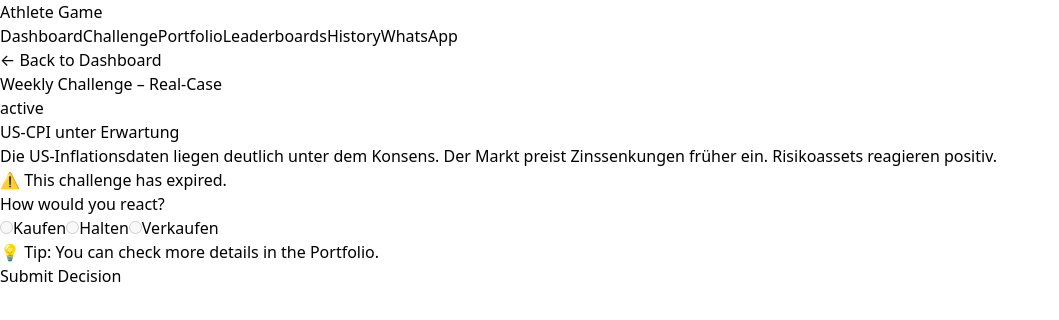
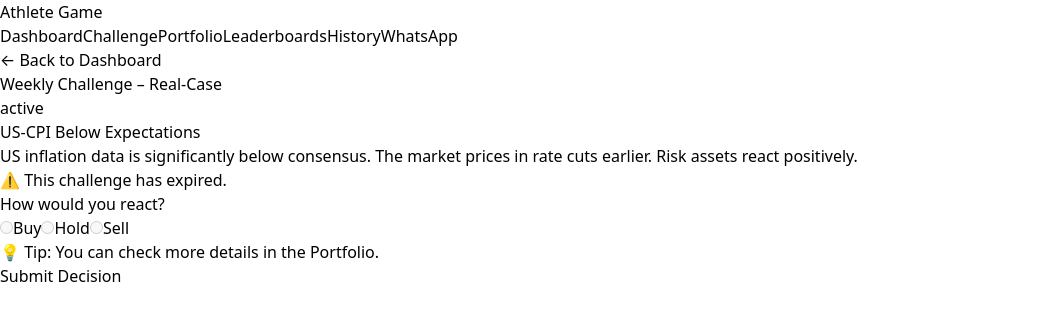
Before and after one commit to renatoschneeberger/athlethe_game, a React (Vite) app: page /app/challenge in a window 1280 px wide. Shown: the top 320 px of the page, without its empty margins (0-1059 px from the left). Built offline with nearby package versions, Linux system fonts and the light colour scheme.

Commit message:
Translate all remaining German text: mock data (session, challenge, portfolio, whatsapp) and component aria-labels

```diff
--- a/src/components/Modal.jsx
+++ b/src/components/Modal.jsx
@@ -32,7 +32,7 @@ export default function Modal({ isOpen, onClose, title, children, className = ''
             <button
               onClick={onClose}
               className="text-gray-400 hover:text-gray-600 focus:outline-none"
-              aria-label="Schließen"
+              aria-label="Close"
             >
               <svg className="w-6 h-6" fill="none" stroke="currentColor" viewBox="0 0 24 24">
                 <path strokeLinecap="round" strokeLinejoin="round" strokeWidth={2} d="M6 18L18 6M6 6l12 12" />
--- a/src/components/Toast.jsx
+++ b/src/components/Toast.jsx
@@ -39,7 +39,7 @@ export default function Toast() {
         <button
           onClick={() => setToast(null)}
           className="ml-2 hover:opacity-75"
-          aria-label="Schließen"
+          aria-label="Close"
         >
           <svg className="w-4 h-4" fill="none" stroke="currentColor" viewBox="0 0 24 24">
             <path strokeLinecap="round" strokeLinejoin="round" strokeWidth={2} d="M6 18L18 6M6 6l12 12" />
--- a/src/data/challenge.json
+++ b/src/data/challenge.json
@@ -1,8 +1,8 @@
 {
   "id": "w7",
-  "title": "US-CPI unter Erwartung",
-  "brief": "Die US-Inflationsdaten liegen deutlich unter dem Konsens. Der Markt preist Zinssenkungen früher ein. Risikoassets reagieren positiv.",
+  "title": "US-CPI Below Expectations",
+  "brief": "US inflation data is significantly below consensus. The market prices in rate cuts earlier. Risk assets react positively.",
   "deadline": "2025-10-27T08:00:00Z",
   "status": "active",
-  "actions": ["Kaufen", "Halten", "Verkaufen"]
+  "actions": ["Buy", "Hold", "Sell"]
 }
--- a/src/data/portfolio.json
+++ b/src/data/portfolio.json
@@ -12,7 +12,7 @@
       "symbol": "BTC",
       "qty": 1.0,
       "price": 64000,
-      "rationale": "CPI tiefer als erwartet → Momentum"
+      "rationale": "CPI lower than expected → Momentum"
     },
     {
       "id": "t2",
@@ -21,7 +21,7 @@
       "symbol": "ETH",
       "qty": 30.0,
       "price": 3200,
-      "rationale": "Merge erfolgreich – langfristig bullish"
+      "rationale": "Merge successful – long-term bullish"
     },
     {
       "id": "t3",
@@ -30,7 +30,7 @@
       "symbol": "BTC",
       "qty": 1.0,
       "price": 66000,
-      "rationale": "Nachkauf nach Korrektur"
+      "rationale": "Buy after correction"
     },
     {
       "id": "t4",
@@ -39,7 +39,7 @@
       "symbol": "ETH",
       "qty": 20.0,
       "price": 3300,
-      "rationale": "Diversifikation Portfolio"
+      "rationale": "Portfolio diversification"
     }
   ]
 }
--- a/src/data/session.json
+++ b/src/data/session.json
@@ -6,27 +6,27 @@
   "questions": [
     {
       "id": "q1",
-      "title": "FED senkt Leitzins um 25 bp – was tust du?",
-      "context": "Die US-Notenbank hat den Leitzins um 25 Basispunkte gesenkt. Der Markt reagiert positiv auf die lockere Geldpolitik.",
-      "options": ["Kaufen", "Halten", "Verkaufen"],
-      "correct": "Kaufen",
-      "explanation": "Lockerere Geldpolitik stützt Risikoassets – kurzfristig positiv."
+      "title": "FED cuts interest rate by 25 bp – what do you do?",
+      "context": "The US Federal Reserve has cut the interest rate by 25 basis points. The market reacts positively to the loose monetary policy.",
+      "options": ["Buy", "Hold", "Sell"],
+      "correct": "Buy",
+      "explanation": "Loose monetary policy supports risk assets – positive in the short term."
     },
     {
       "id": "q2",
-      "title": "BTC +5% in 24h, CPI morgen – dein Zug?",
-      "context": "Bitcoin steigt stark, aber wichtige Inflationsdaten werden morgen veröffentlicht.",
-      "options": ["Teilgewinn", "Halten", "Aufstocken"],
-      "correct": "Teilgewinn",
-      "explanation": "Volatilität vor Daten – Risiko reduzieren."
+      "title": "BTC +5% in 24h, CPI tomorrow – your move?",
+      "context": "Bitcoin is rising strongly, but important inflation data will be published tomorrow.",
+      "options": ["Take partial profit", "Hold", "Add more"],
+      "correct": "Take partial profit",
+      "explanation": "Volatility before data – reduce risk."
     },
     {
       "id": "q3",
-      "title": "ETH Merge erfolgreich – langfristige Strategie?",
-      "context": "Ethereum hat erfolgreich auf Proof-of-Stake umgestellt. Energieverbrauch sinkt um 99%.",
-      "options": ["All-in ETH", "Diversifizieren", "Abwarten"],
-      "correct": "Diversifizieren",
-      "explanation": "Fundamentale Verbesserung, aber Diversifikation bleibt wichtig."
+      "title": "ETH Merge successful – long-term strategy?",
+      "context": "Ethereum has successfully switched to Proof-of-Stake. Energy consumption drops by 99%.",
+      "options": ["All-in ETH", "Diversify", "Wait"],
+      "correct": "Diversify",
+      "explanation": "Fundamental improvement, but diversification remains important."
     }
   ]
 }
--- a/src/data/whatsapp.json
+++ b/src/data/whatsapp.json
@@ -3,34 +3,34 @@
     {
       "id": "m1",
       "type": "reminder",
-      "title": "Challenge-Erinnerung",
+      "title": "Challenge Reminder",
       "scheduled": "2025-10-26T08:00:00Z",
       "status": "sent",
-      "preview": "Hallo! Deine Wochen-Challenge läuft noch bis Montag 08:00. Jetzt teilnehmen: https://athlete.game/app/challenge"
+      "preview": "Hello! Your weekly challenge runs until Monday 08:00. Participate now: https://athlete.game/app/challenge"
     },
     {
       "id": "m2",
       "type": "leaderboard",
-      "title": "Leaderboard-Update",
+      "title": "Leaderboard Update",
       "scheduled": "2025-10-26T18:00:00Z",
       "status": "sent",
-      "preview": "Du bist auf Platz 4 diese Woche! 🎯 Schau dir das Leaderboard an: https://athlete.game/app/leaderboards"
+      "preview": "You're in 4th place this week! 🎯 Check out the leaderboard: https://athlete.game/app/leaderboards"
     },
     {
       "id": "m3",
       "type": "reminder",
-      "title": "Check-in Erinnerung",
+      "title": "Check-in Reminder",
       "scheduled": "2025-10-27T09:00:00Z",
       "status": "planned",
-      "preview": "Zeit für deinen wöchentlichen Check-in! Wie läuft deine Strategie? https://athlete.game/app"
+      "preview": "Time for your weekly check-in! How's your strategy going? https://athlete.game/app"
     },
     {
       "id": "m4",
       "type": "challenge",
-      "title": "Neue Challenge verfügbar",
+      "title": "New Challenge Available",
       "scheduled": "2025-10-28T08:00:00Z",
       "status": "planned",
-      "preview": "Neue Wochen-Challenge ist da! 🚀 Real-Case: FED-Zinsentscheidung. Jetzt mitmachen: https://athlete.game/app/challenge"
+      "preview": "New weekly challenge is here! 🚀 Real-Case: FED interest rate decision. Join now: https://athlete.game/app/challenge"
     }
   ]
 }
```
